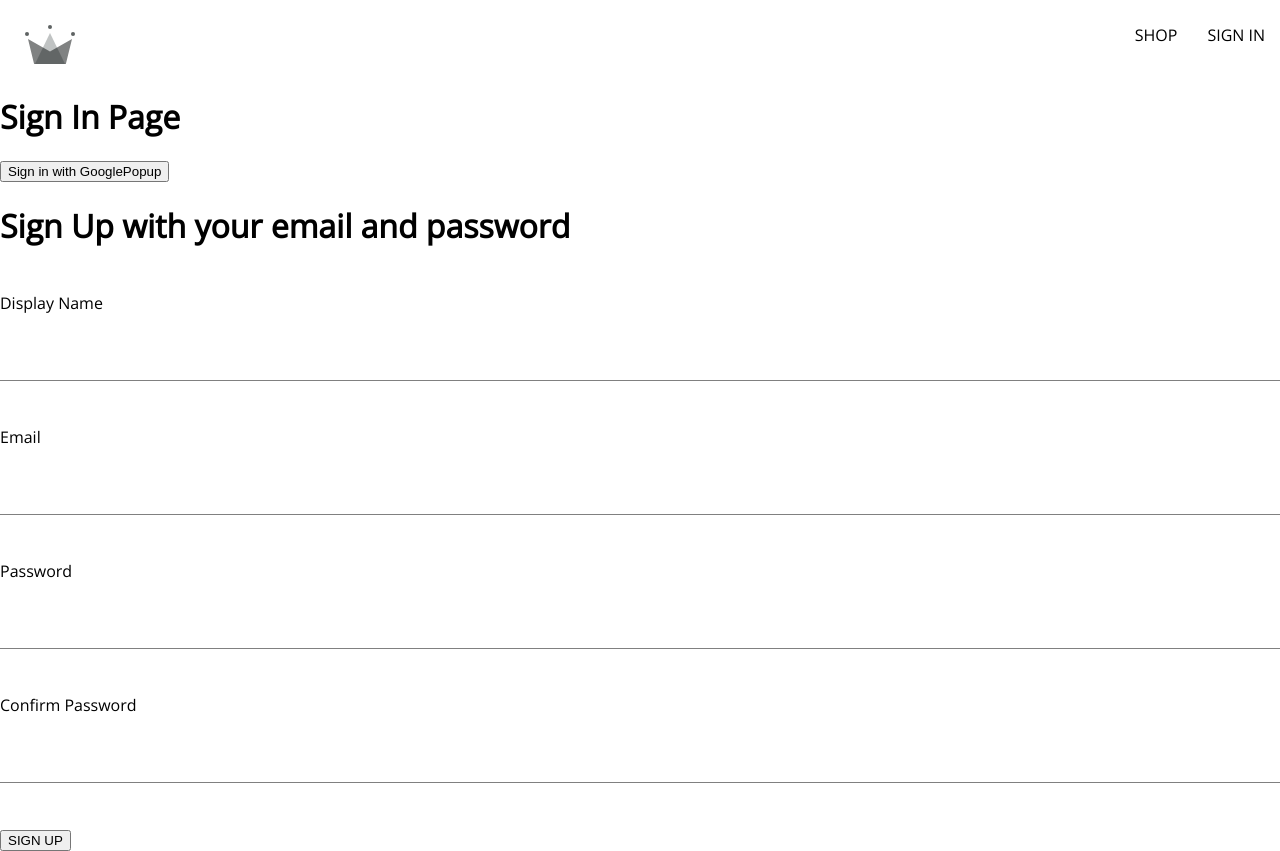
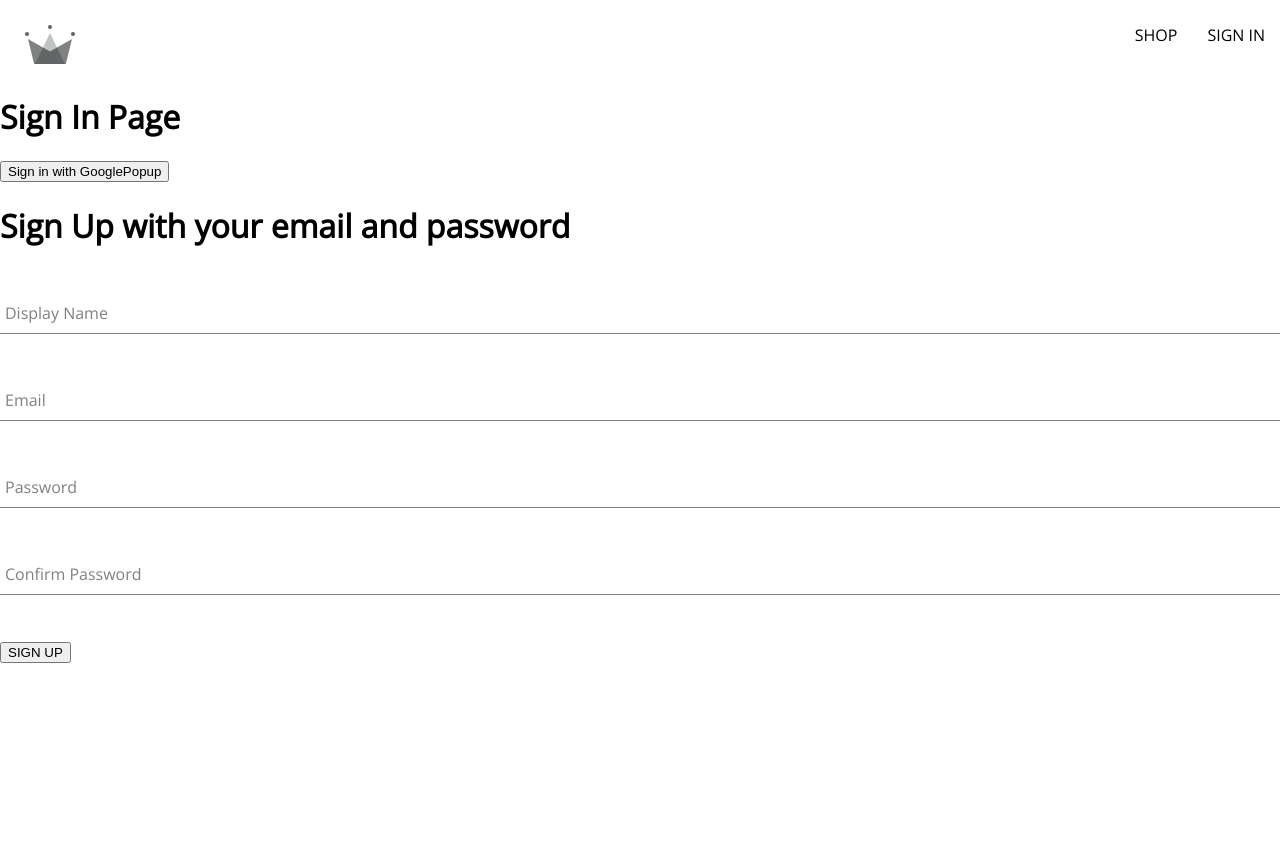
Before and after one commit to svk2320/crwn-clothing, a React (Create React App) app: page /sign-in in a window 1280 px wide. After the commit the page ends 800 px from the top, so only its background shows below. Built offline with nearby package versions, Linux system fonts and the light colour scheme; a web font is replaced by a local one.

Commit message:
added label in sign in page

```diff
--- a/src/components/form-input/form-input.component.jsx
+++ b/src/components/form-input/form-input.component.jsx
@@ -1,10 +1,18 @@
 import './form-input.styles.scss';
 
-const FormInput = ({ lable, ...otherProps}) => {
+const FormInput = ({ label, ...otherProps}) => {
     return (
         <div className='group'>
-            <label className={`${otherProps.value.length ? 'shrink' : ''} form-input-lable`}>{lable}</label>
             <input className='form-input' {...otherProps} />
+            {label && (
+                <label
+                className={`${
+                    otherProps.value.length ? 'shrink' : ''
+                } form-input-label`}
+                >
+                {label}
+                </label>
+            )}
         </div>
     )
 };
--- a/src/components/sign-up-form/sign-up-form.component.jsx
+++ b/src/components/sign-up-form/sign-up-form.component.jsx
@@ -52,7 +52,7 @@ const SignUpForm = () => {
             <form onSubmit={handleSubmit}>
 
                 <FormInput
-                    lable="Display Name"
+                    label="Display Name"
                     type="text"
                     onChange={handleChange}
                     name="displayName"
@@ -61,7 +61,7 @@ const SignUpForm = () => {
                 />
 
                 <FormInput
-                    lable="Email"
+                    label="Email"
                     type="email"
                     onChange={handleChange}
                     name="email"
@@ -70,7 +70,7 @@ const SignUpForm = () => {
                 />
 
                 <FormInput
-                    lable="Password"
+                    label="Password"
                     type="password"
                     onChange={handleChange}
                     name="password"
@@ -79,7 +79,7 @@ const SignUpForm = () => {
                 />
 
                 <FormInput
-                    lable="Confirm Password"
+                    label="Confirm Password"
                     type="password"
                     onChange={handleChange}
                     name="confirmPassword"
```
